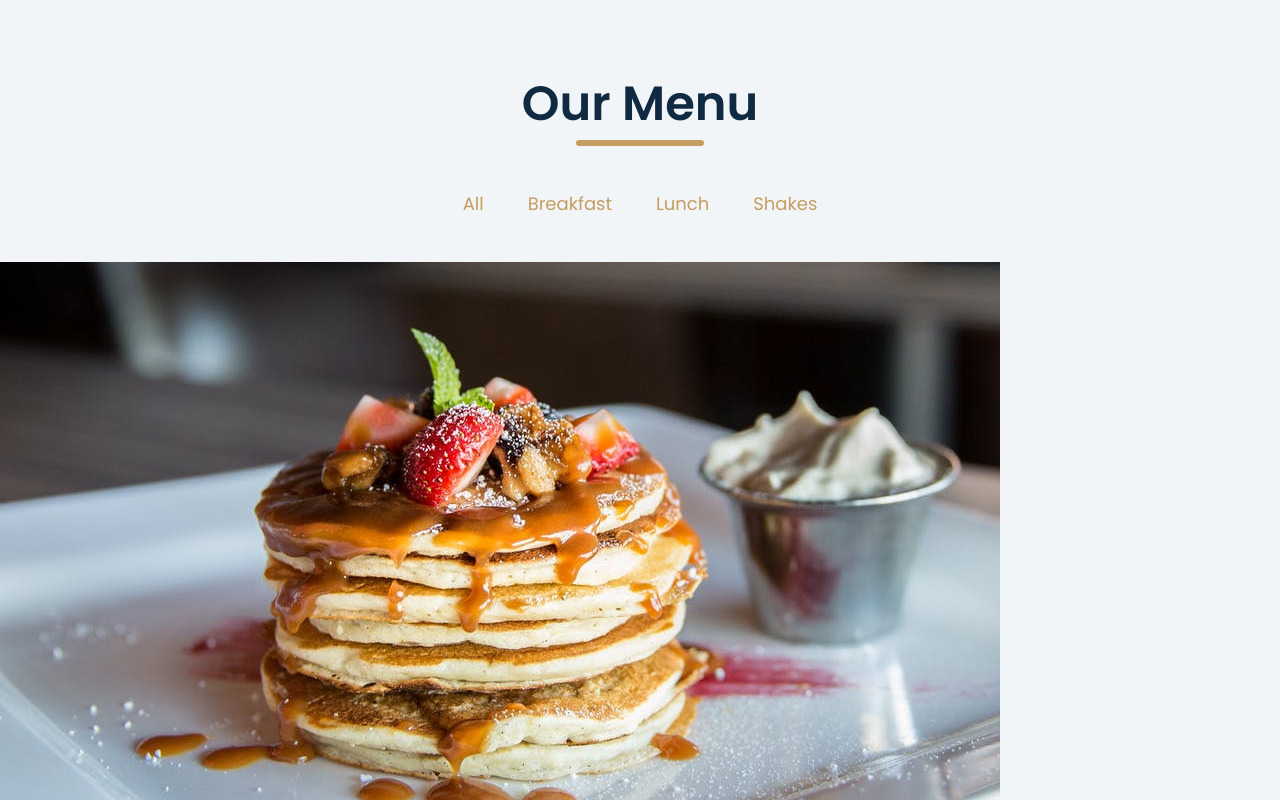
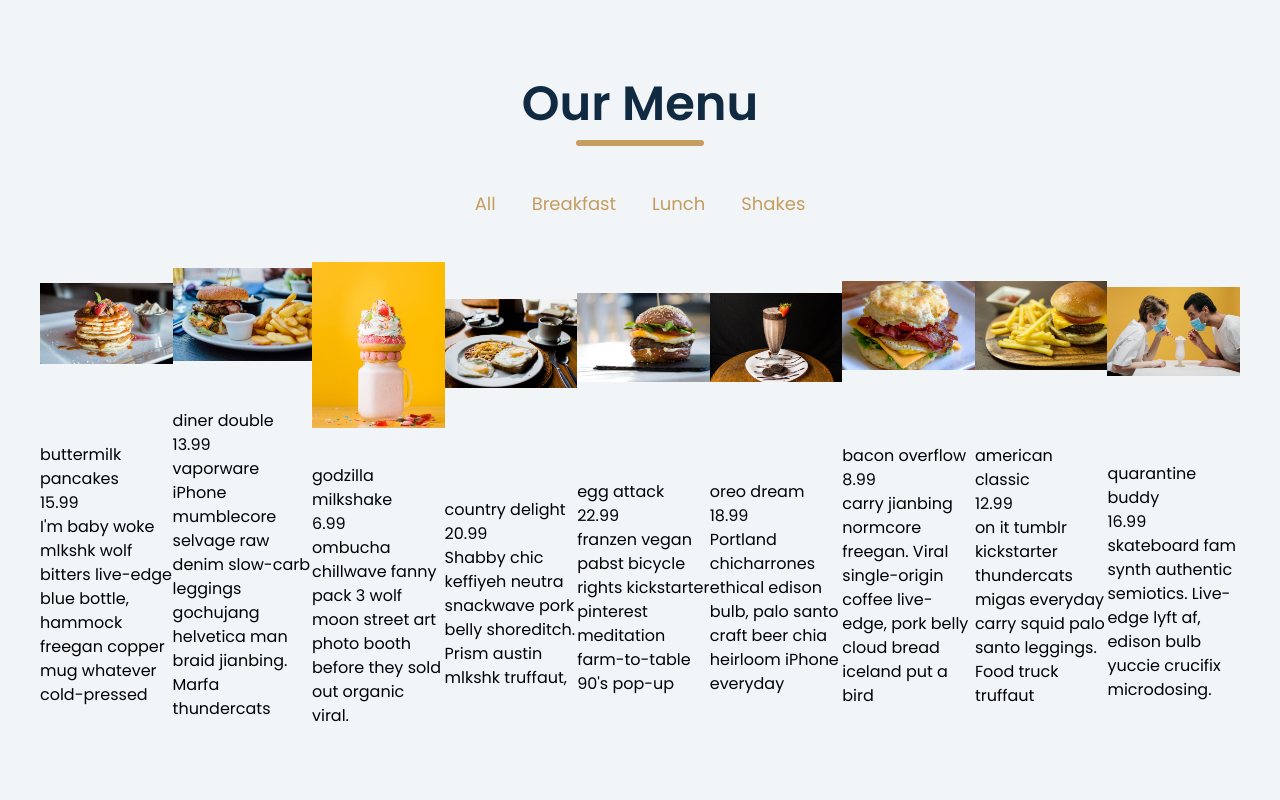
Before and after one commit to kawojue/food-menu, a React (Vite) app: page / in a window 1280 px wide. Shown: the top 800 px of the page. Built offline with nearby package versions, Linux system fonts and the light colour scheme.

Commit message:
Styles menu 01

```diff
--- a/src/index.css
+++ b/src/index.css
@@ -28,7 +28,7 @@ header div {
 }
 
 .btn-container article {
-    @apply flex gap-5;
+    @apply flex gap-3;
 }
 
 .btn {
@@ -38,3 +38,17 @@ header div {
 .btn:hover {
     @apply text-white bg-pry-clr-2;
 }
+
+.menu {
+    @apply px-10 w-full flex justify-center;
+}
+
+.menu article {
+    @apply grid gap-9 place-items-center;
+}
+
+.sub-menu {
+    @apply flex-col gap-5;
+}
+
+.image-container {}
```
